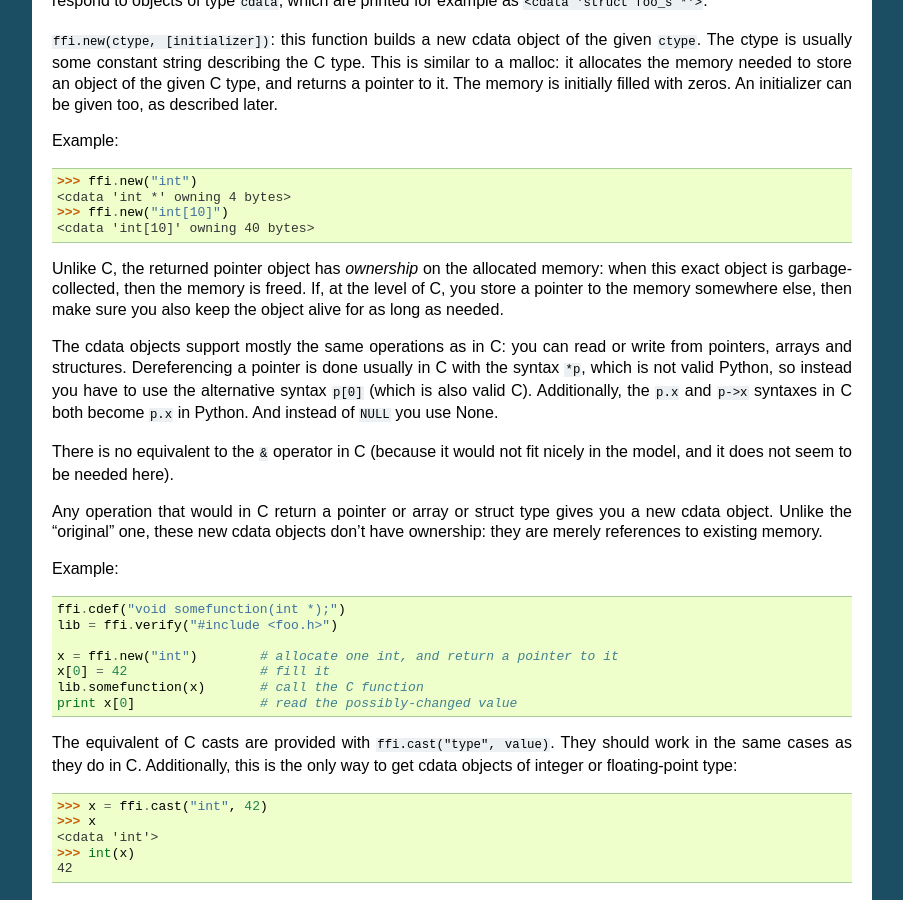
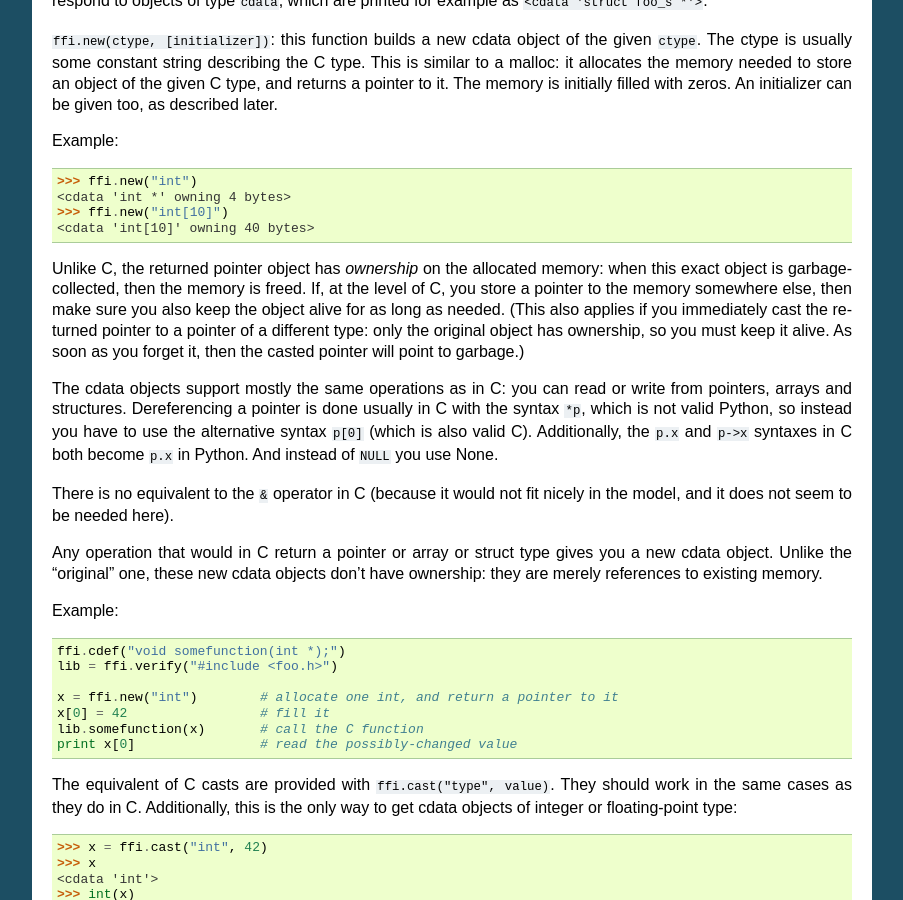
Before and after one commit to python-cffi/cffi, a Sphinx documentation site: the page built from doc/source/index.rst, in a window 1280 px wide and 900 px high, scrolled down 4604 px. Shown: the whole window, without its empty margins (198-1101 px from the left). Built offline with Sphinx 7.4.7, drawn with Linux system fonts in a browser that asks for light colours.

Commit message:
Add a warning.

```diff
--- a/doc/source/index.rst
+++ b/doc/source/index.rst
@@ -356,7 +356,10 @@ Unlike C, the returned pointer object has *ownership* on the allocated
 memory: when this exact object is garbage-collected, then the memory is
 freed.  If, at the level of C, you store a pointer to the memory
 somewhere else, then make sure you also keep the object alive for as
-long as needed.
+long as needed.  (This also applies if you immediately cast the returned
+pointer to a pointer of a different type: only the original object has
+ownership, so you must keep it alive.  As soon as you forget it, then
+the casted pointer will point to garbage.)
 
 The cdata objects support mostly the same operations as in C: you can
 read or write from pointers, arrays and structures.  Dereferencing a
```
